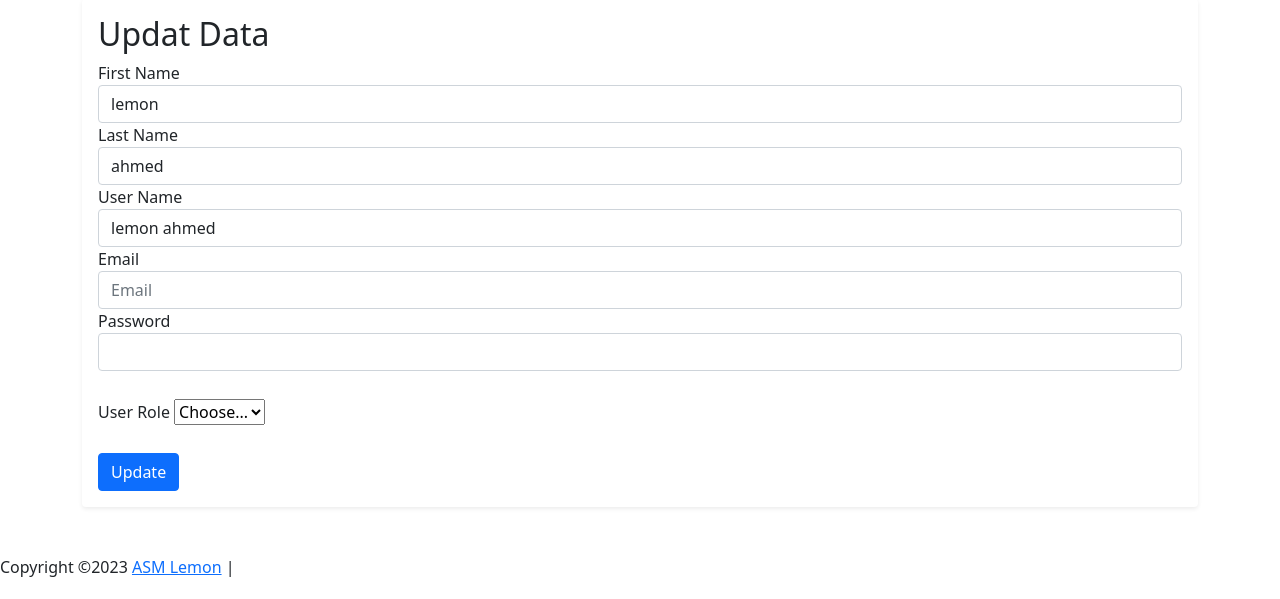
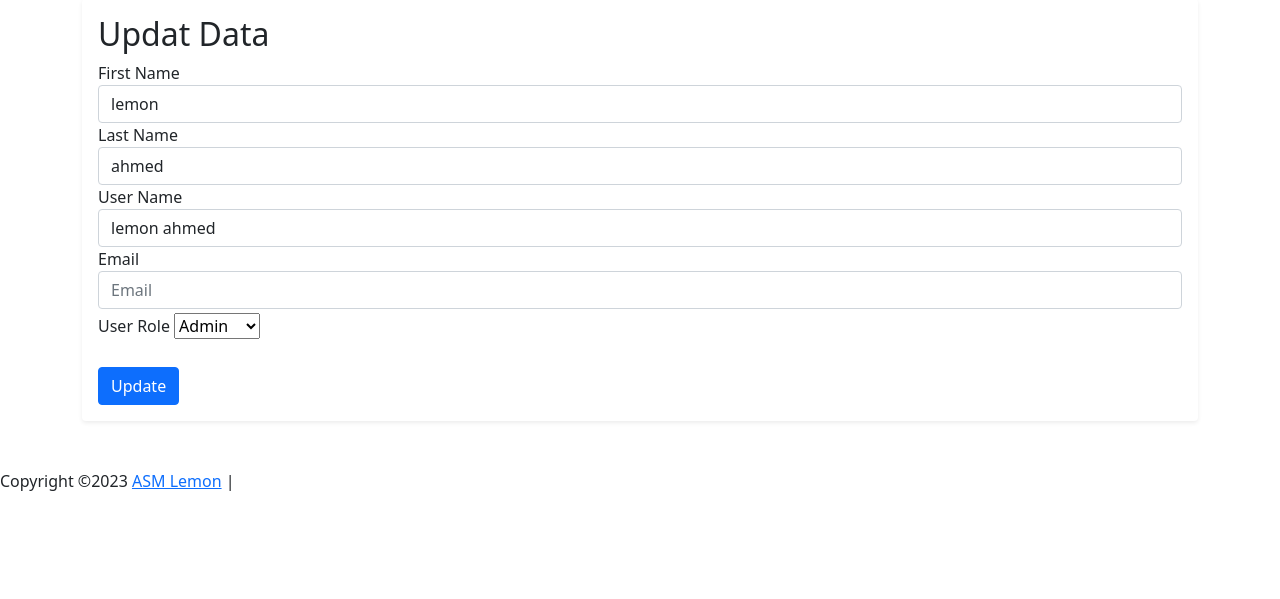
Before and after one commit to Abu-Salah-Musha-Lemon/php, a PHP site: page /learnPhp/admin/edit-user.php?editId=1 in a window 1280 px wide. Shown: the part 201-800 px from the top of the page. Run offline with PHP 8.4, Linux system fonts and the light colour scheme; data comes from the database, SQL or seed files in the repository; data that the repository does not hold is empty.

Commit message:
editing problem pass,lastName,role

```diff
--- a/CMS/admin/config.php
+++ b/CMS/admin/config.php
@@ -3,6 +3,7 @@
   $user_id = "root";
   $password = "";
   $database = "CMS";
+  $hostName = "Localhost:http://localhost/learnPhp/CMS/admin/user.php";
   $conn = mysqli_connect($host,$user_id,$password,$database);
   // if ($conn) {
   //  echo "conneecte succesfully";
--- a/CMS/admin/edit-user.php
+++ b/CMS/admin/edit-user.php
@@ -9,7 +9,7 @@ $firstName = $row["firstName"];
 $lastName = $row["lastName"];
 $email = $row["email"];
 $userName = $row["userName"];
-$pass = md5($row["pass"]);
+//$pass = md5($row["pass"]);
 $role =  $row["role"];
 if (isset($_POST["save"])) {
   include "config.php";
@@ -58,16 +58,24 @@ if (isset($_POST["save"])) {
       <input type="email" class="form-control" name="email" placeholder="Email" value="<?php echo $email;?>">
     </div>
 
-
+<!--
     <div class="form-group">
       <label for="">Password</label>
       <input type="password" class="form-control" name="pass" value="<?php echo $email;?>" required>
-    </div><br>
+    </div><br> -->
     <div class="form-group form-inlinere">
       <label class="my-1 mr-2">User Role</label>
       <select class="custom-select my-1 mr-sm-2">
-        <option selected>Choose...</option>
-        <option value="<?php echo $role;?>">Admin</option>
+      <?php
+        if ($row['role']==1) {
+          echo'
+          <option value="0" selected >Admin</option>
+          <option value="1" >Member</option>';
+        } else {
+          echo'
+          <option value="0" >Admin</option>
+          <option value="1" selected >Member</option>';
+        }?>
       </select>
     </div><br>
     <input type="submit" value="Update" name="save" class="btn btn-primary">
```
Also changed, not shown: CMS/admin/add-user.php (+5 -5 lines), CMS/admin/user.php (+12 -1 lines).
